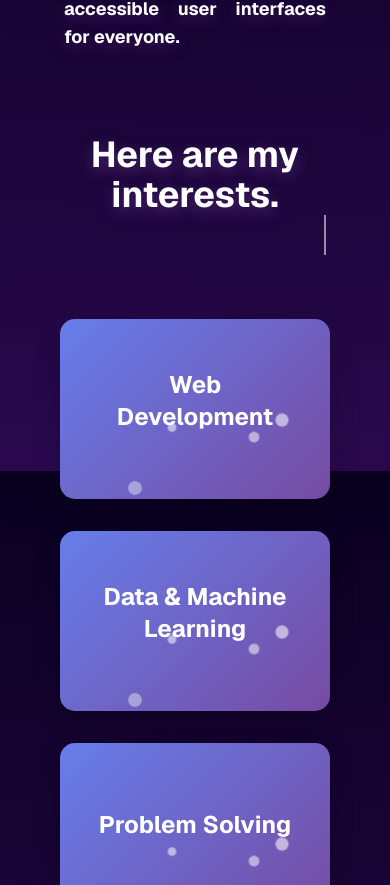
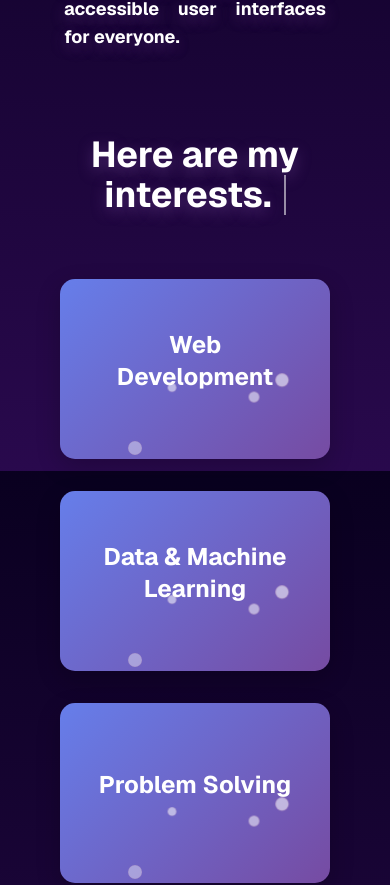
Before and after one commit to Kurt-Mikhael/porto-kurt, a Next.js app: page / in a window 390 px wide. Shown: the part 1217-2102 px from the top of the page. Built offline with nearby package versions, Linux system fonts and the light colour scheme.

Commit message:
fix: cursor placement

```diff
--- a/src/app/components/typewriter-text.tsx
+++ b/src/app/components/typewriter-text.tsx
@@ -21,8 +21,11 @@ export default function TypewriterText({
     const observer = new IntersectionObserver(
       ([entry]) => {
         if (entry.isIntersecting && !hasStarted) {
-          setIsVisible(true);
-          setHasStarted(true);
+          // Tambahkan delay 900ms sebelum mulai animasi typewriter
+          setTimeout(() => {
+            setIsVisible(true);
+            setHasStarted(true);
+          }, 900);
         }
       },
       {
@@ -52,8 +55,9 @@ export default function TypewriterText({
 
   return (
     <p ref={elementRef} className={className} style={style}>
-      {displayed}
-      <span className="border-r-2 border-white animate-pulse lg:inline block lg:text-left text-center w-full lg:w-auto">&nbsp;</span>
+      {/* Tampilkan teks kosong sampai typewriter dimulai */}
+      {isVisible ? displayed : ""}
+      <span className={`border-r-2 border-white animate-pulse ml-1 inline-block ${!isVisible ? 'invisible' : ''}`}>&nbsp;</span>
     </p>
   );
 }
--- a/src/app/globals.css
+++ b/src/app/globals.css
@@ -249,7 +249,7 @@
   margin: 0 auto; /* Gives that scrolling effect as the typing happens */
   letter-spacing: .15em; /* Adjust as needed */
   animation:
-    typing 3.5s steps(40, end),
+    typing 3.5s steps(70, end),
     blink-caret .75s step-end infinite;
 }
 
```
